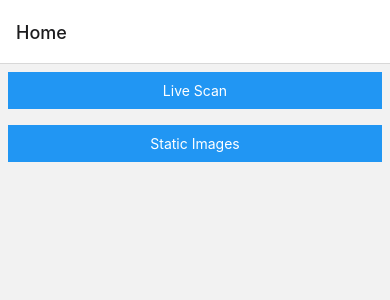
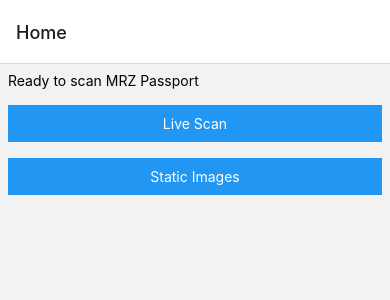
Before and after one commit to tony-xlh/vision-camera-dynamsoft-label-recognizer, a React Native app in the folder example/: screen /Home in a window 390 px wide. Shown: the top 300 px of the page. Built offline with nearby package versions, Linux system fonts and the light colour scheme.

Commit message:
add info text

```diff
--- a/example/src/screens/Home.tsx
+++ b/example/src/screens/Home.tsx
@@ -13,6 +13,7 @@ export default function HomeScreen({route, navigation}) {
 
   return (
     <SafeAreaView style={styles.container}>
+      <Text style={styles.info}>Ready to scan MRZ Passport</Text>
       <TouchableOpacity
         style={styles.button}
         onPress={() => onPressed("Scanner")}
@@ -33,6 +34,9 @@ const styles = StyleSheet.create({
   container: {
     flex:1,
   },
+  info: {
+    margin: 8,
+  },
   button: {
     alignItems: "center",
     backgroundColor: "rgb(33, 150, 243)",
```
